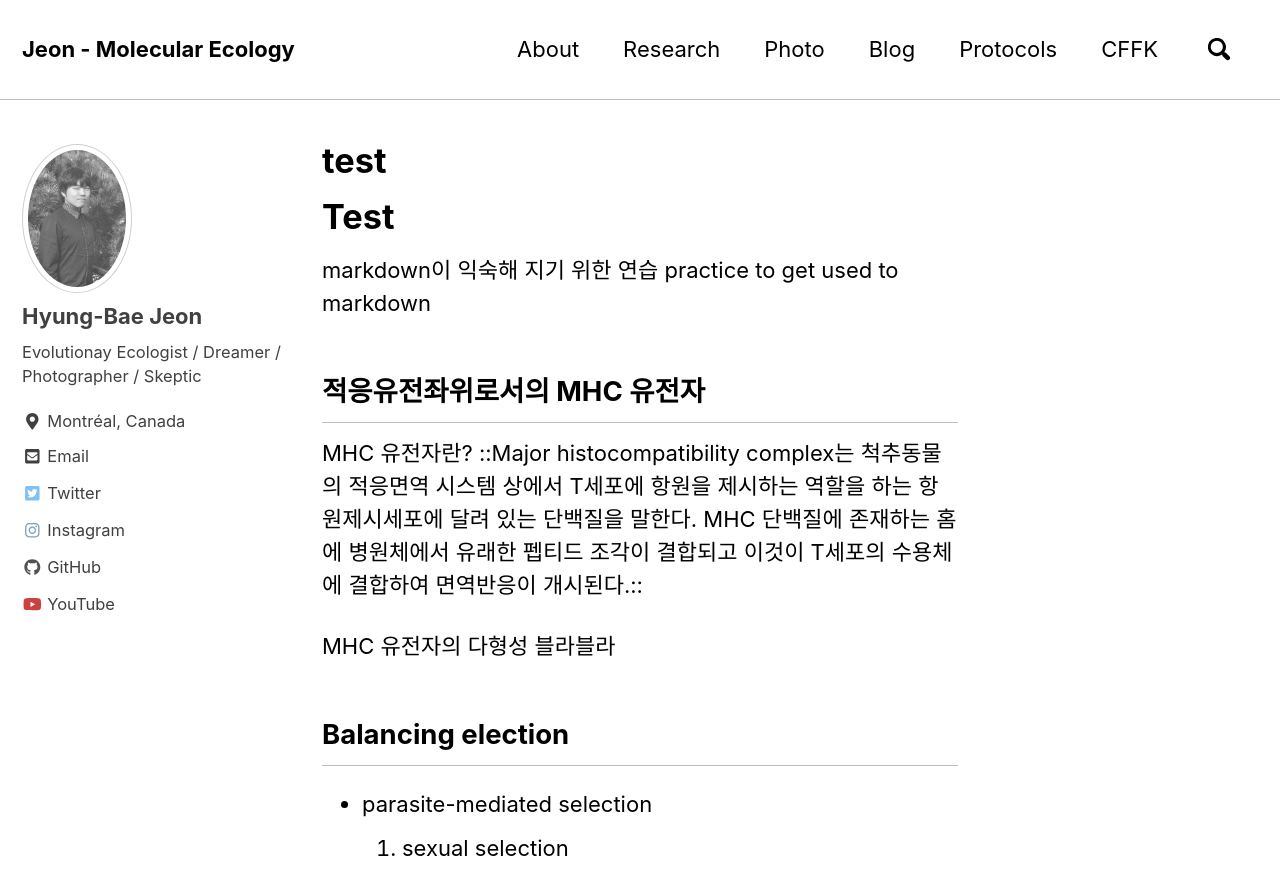
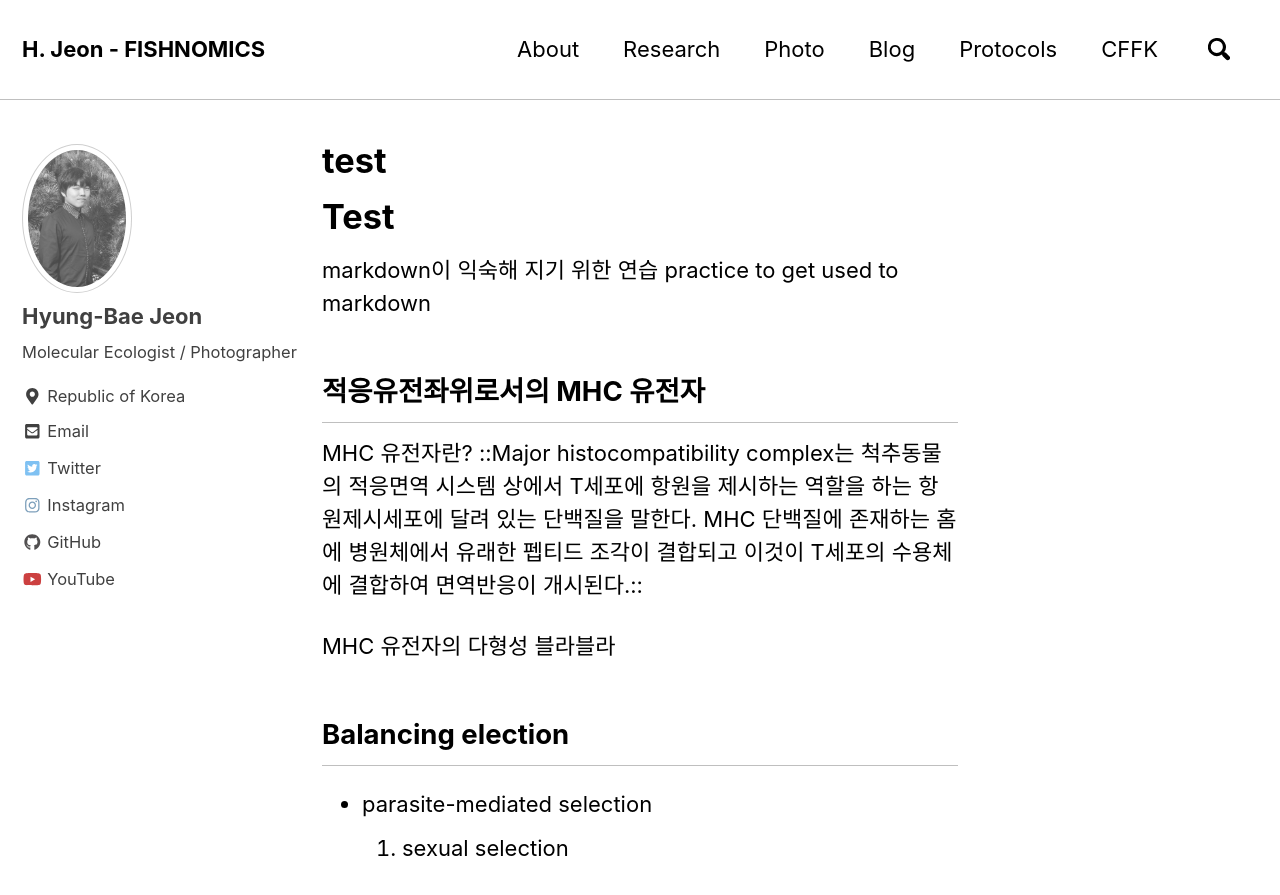
Before and after one commit to jhb5696/jhb5696.github.io, a Jekyll site: the page built from _posts/2018-06-27-test.md, in a window 1280 px wide and 900 px high. Shown: the top 895 px of the window. Built offline with Jekyll 4.4.1, drawn with Linux system fonts in a browser that asks for light colours; nearby versions of some CDN libraries; comment, search, counter and statistics services are not loaded.

Commit message:
Update _config.yml

```diff
--- a/_config.yml
+++ b/_config.yml
@@ -16,10 +16,10 @@ minimal_mistakes_skin    : "contrast" # "default", "air", "aqua", "contrast", "d
 
 # Site Settings
 locale                   : "en-US"
-title                    : "Jeon - Molecular Ecology"
+title                    : "H. Jeon - FISHNOMICS"
 title_separator          : "-"
 name                     : "Hyung-Bae Jeon"
-description              : "everything is evolving"
+description              : "Molecular Ecologist"
 url                      : "http://jhb5696.github.io"# the base hostname & protocol for your site e.g. "https://mmistakes.github.io"
 baseurl                  : # the subpath of your site, e.g. "/blog"
 repository               : "jhb5696@jhb5696.github.io"# GitHub username/repo-name e.g. "mmistakes/minimal-mistakes"
@@ -102,8 +102,8 @@ analytics:
 author:
   name             : "Hyung-Bae Jeon"
   avatar           : "/assets/images/me.jpg" # path of avatar image, e.g. "/assets/images/bio-photo.jpg"
-  bio              : "Evolutionay Ecologist / Dreamer / Photographer / Skeptic"
-  location         : "Montréal, Canada"
+  bio              : "Molecular Ecologist / Photographer"
+  location         : "Republic of Korea"
   email            : "jhb5696@gmail.com"
   uri              :
   home             : # null (default), "absolute or relative url to link to author home"
@@ -117,7 +117,7 @@ author:
   gitlab           :
   google_plus      :
   keybase          :
-  instagram        : "jhb5696"
+  instagram        : "bitterling_fishes"
   lastfm           :
   linkedin         : # "john-doe-12345678" (the last part of your profile url, e.g. https://www.linkedin.com/in/john-doe-12345678)
   pinterest        :
```
